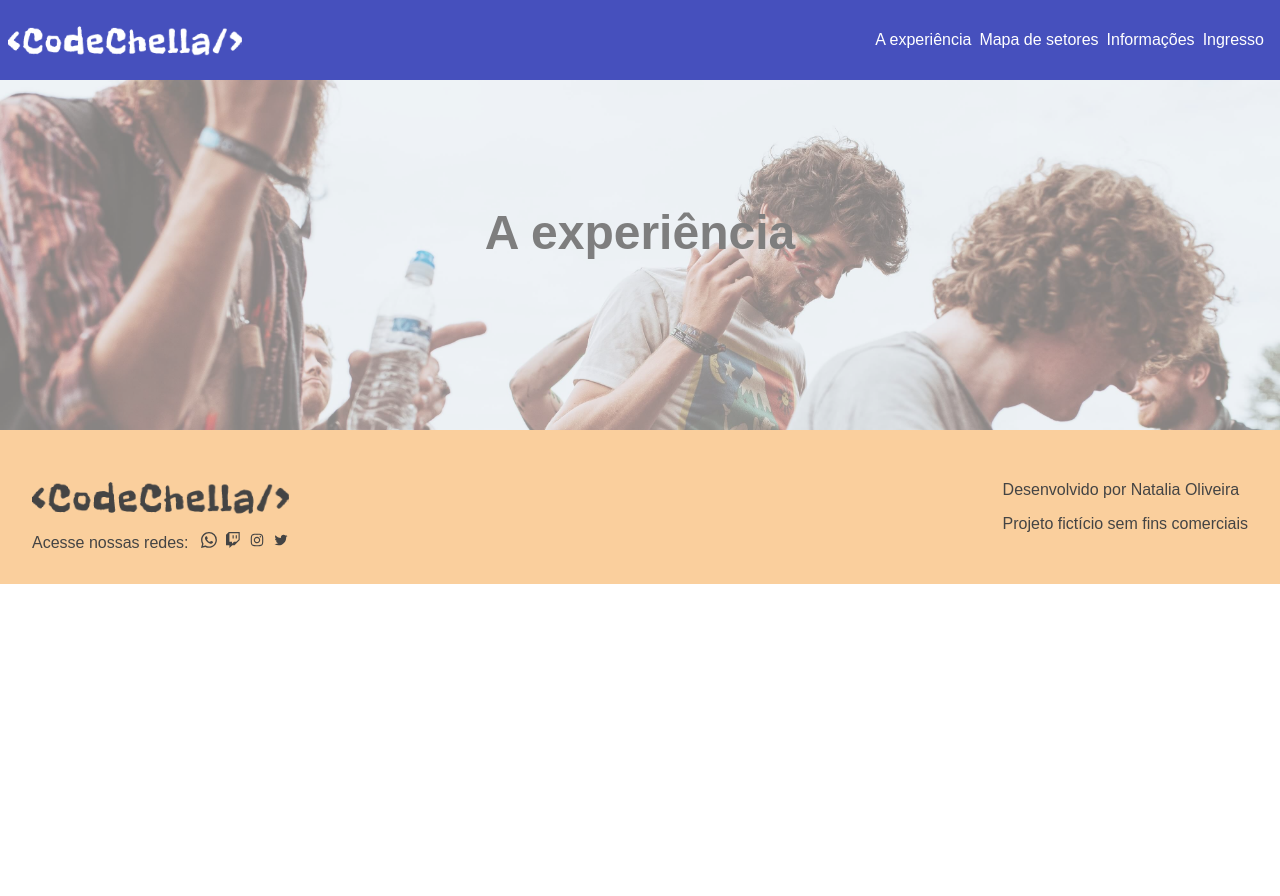
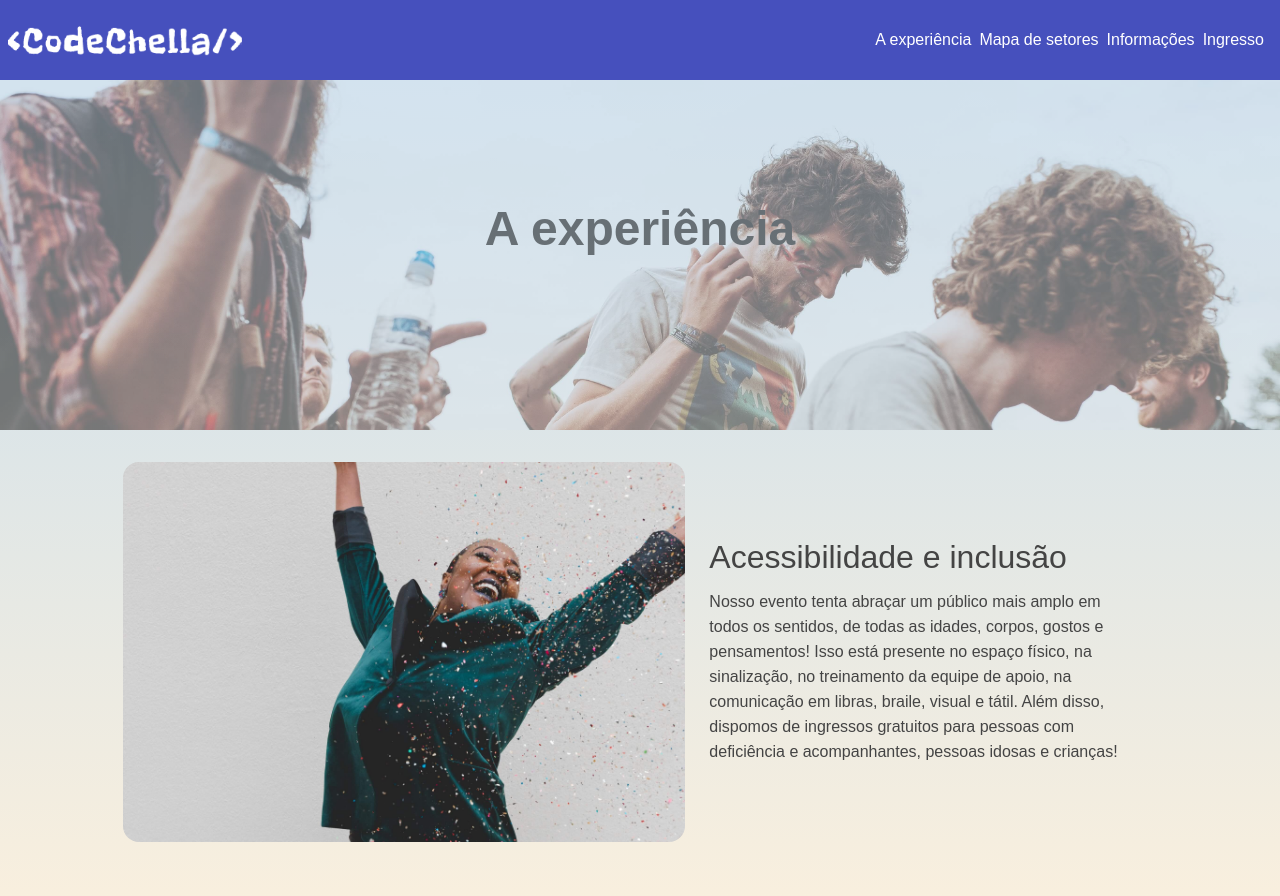
Before and after one commit to noliv197/codechella, a React (Create React App) app: page /experience in a window 1280 px wide. Shown: the top 896 px of the page. Before the commit the page ends 800 px from the top, so only its background shows below. Built offline with nearby package versions, Linux system fonts and the light colour scheme.

Commit message:
experience page

```diff
--- /dev/null
+++ b/src/components/Experience/Card/CardStyle.tsx
@@ -0,0 +1,43 @@
+import styled from "styled-components";
+
+const CardStyle = styled.li`
+    display: flex;
+    align-items: center;
+    justify-content: space-between;
+    height: 380px;
+    margin-bottom: ${props => props.theme.spacing.lg};
+
+    :nth-child(even) .image{
+        order: 1;
+    }
+    :nth-child(even) .container{
+        text-align: end;
+    }
+    .image{
+        width: 600px;
+        height: 100%;
+        background-size: cover;
+        background-repeat: no-repeat;
+        background-position: center;
+        display: inline;
+        border-radius: 16px;
+    }
+    .container{
+        width: 500px;
+        box-sizing: border-box;
+        padding: ${props => props.theme.spacing.rg};
+        flex-grow: 1;
+    }
+    .container h2{
+        font-size: ${props => props.theme.typography.size.rg};
+        font-weight: ${props => props.theme.typography.weight.bold};
+        color: ${props => props.theme.colors.summer.text.secondary};
+        margin-bottom: ${props => props.theme.spacing.sm};
+    }
+    .container p{
+        color: ${props => props.theme.colors.summer.text.secondary};
+        line-height: 25px;
+    }
+`
+
+export default CardStyle
--- /dev/null
+++ b/src/components/Experience/Card/index.tsx
@@ -0,0 +1,21 @@
+import CardStyle from "./CardStyle"
+
+interface IProps{
+    url: string
+    title: string
+    text: string
+}
+
+function Card(props: IProps){
+    return(
+        <CardStyle>
+            <div className="image" style={{backgroundImage: `url(${props.url})`}}></div>
+            <div className="container">
+                <h2>{props.title}</h2>
+                <p>{props.text}</p>
+            </div>
+        </CardStyle>
+    )
+}
+
+export default Card
--- /dev/null
+++ b/src/components/Experience/ExperienceStyle.tsx
@@ -0,0 +1,15 @@
+import styled from "styled-components";
+
+const ExperienceStyle = styled.section`
+    padding: ${props => props.theme.spacing.md};
+
+    ul{
+        display: flex;
+        flex-direction: column;
+        max-width: 85%;
+        margin: 0 auto;
+    }
+
+`
+
+export default ExperienceStyle
--- /dev/null
+++ b/src/components/Experience/index.tsx
@@ -0,0 +1,28 @@
+import Card from "./Card"
+import ExperienceStyle from "./ExperienceStyle"
+
+function Experience(){
+    return(
+        <ExperienceStyle>
+            <ul>
+                <Card
+                    url="./img/accessibility.jfif"
+                    title="Acessibilidade e inclusão"
+                    text="Nosso evento tenta abraçar um público mais amplo em todos os sentidos, de todas as idades, corpos, gostos e pensamentos!  Isso está presente no  espaço físico, na sinalização, no treinamento da equipe de apoio, na comunicação em libras, braile, visual e tátil. Além disso, dispomos de ingressos gratuitos para pessoas com deficiência e acompanhantes, pessoas idosas e crianças!"
+                />
+                <Card
+                    url="./img/sustainability.jfif"
+                    title="Sustentabilidade"
+                    text="Queremos estar aqui celebrando daqui a 50, 100 anos! Por isso, levamos o futuro do nosso planeta a sério. Nosso festival é carbono zero, com utilização de copos retornáveis, coleta e destinação adequada de resíduos, e transporte coletivo."
+                />
+                <Card
+                    url="./img/attractions.jfif"
+                    title="Atrações"
+                    text="Intervenções artísticas e culturais para todos os gostos! Durante os intervalos dos shows, nossa experiência contará com recreação para crianças, oficina de cerâmica, origami, circo e aquarela! Além disso, nosso espaço contra com 3 praças de alimentação, roda gigante e outros brinquedos!"
+                />
+            </ul>
+        </ExperienceStyle>
+    )
+}
+
+export default Experience
--- /dev/null
+++ b/src/components/Information/InformationStyle.tsx
@@ -0,0 +1,7 @@
+import styled from "styled-components";
+
+const InformationStyle = styled.section`
+
+`
+
+export default InformationStyle
--- /dev/null
+++ b/src/components/Information/index.tsx
@@ -0,0 +1,13 @@
+
+import InformationStyle from "./InformationStyle"
+
+function Information(){
+    return(
+        <InformationStyle>
+
+
+        </InformationStyle>
+    )
+}
+
+export default Information
--- a/src/pages/ExperiencePage.tsx
+++ b/src/pages/ExperiencePage.tsx
@@ -1,13 +1,15 @@
 import Banner from "../components/Banner"
+import Experience from "../components/Experience"
 function ExperiencePage(){
     return(
-        <>
+        <main>
             <Banner
                 url="./img/banner-1.jfif"
                 top="25%"
                 content="A experiência"
             />
-        </>
+            <Experience/>
+        </main>
     )
 }
 
--- a/src/pages/InformationPage.tsx
+++ b/src/pages/InformationPage.tsx
@@ -1,4 +1,5 @@
 import Banner from "../components/Banner"
+import Information from "../components/Information"
 
 function InformationPage(){
     return(
@@ -8,6 +9,7 @@ function InformationPage(){
                 top="65%"
                 content="Informações Gerais"
             />
+            <Information/>
         </main>
     )
 }
--- a/src/theme/GlobalStyle.tsx
+++ b/src/theme/GlobalStyle.tsx
@@ -1,36 +1,51 @@
 import {createGlobalStyle} from 'styled-components'
 
 const GlobalStyle = createGlobalStyle`
+html, body, div, span, applet, object, iframe,
+h1, h2, h3, h4, h5, h6, p, blockquote, pre,
+a, abbr, acronym, address, big, cite, code,
+del, dfn, em, img, ins, kbd, q, s, samp,
+small, strike, strong, sub, sup, tt, var,
+b, u, i, center,
+dl, dt, dd, ol, ul, li,
+fieldset, form, label, legend,
+table, caption, tbody, tfoot, thead, tr, th, td,
+article, aside, canvas, details, embed,
+figure, figcaption, footer, header, hgroup,
+menu, nav, output, ruby, section, summary,
+time, mark, audio, video {
+	margin: 0;
+	padding: 0;
+	border: 0;
+	font-size: 100%;
+	font: inherit;
+	vertical-align: baseline;
+}
+
+article, aside, details, figcaption, figure,
+footer, header, hgroup, menu, nav, section {
+	display: block;
+}
 body {
-  margin: 0;
-  padding: 0;
+	line-height: 1;
+}
+ol, ul {
+	list-style: none;
+}
+a{
+  text-decoration: none;
+}
+
+body {
   font-family: "${props => props.theme.typography.font[0]}", sans-serif;
 }
 main{
   background-image: linear-gradient(
     ${props => props.theme.colors.summer.background.gradient.light},
     ${props => props.theme.colors.summer.background.gradient.medium},
-    ${props => props.theme.colors.summer.background.gradient.dark})
+    ${props => props.theme.colors.summer.background.gradient.dark}
+  )
 }
-code {
-  font-family: source-code-pro, Menlo, Monaco, Consolas, 'Courier New',
-    monospace;
-}
-a{
-  text-decoration: none;
-  margin: 0;
-  padding: 0;
-}
-ul{
-  list-style-type: none;
-  margin: 0;
-  padding: 0;
-}
-li{
-  margin: 0;
-  padding: 0;
-}
-
 `
 
 export default GlobalStyle
```
Also changed, not shown: public/img/accessibility.jfif (added).
